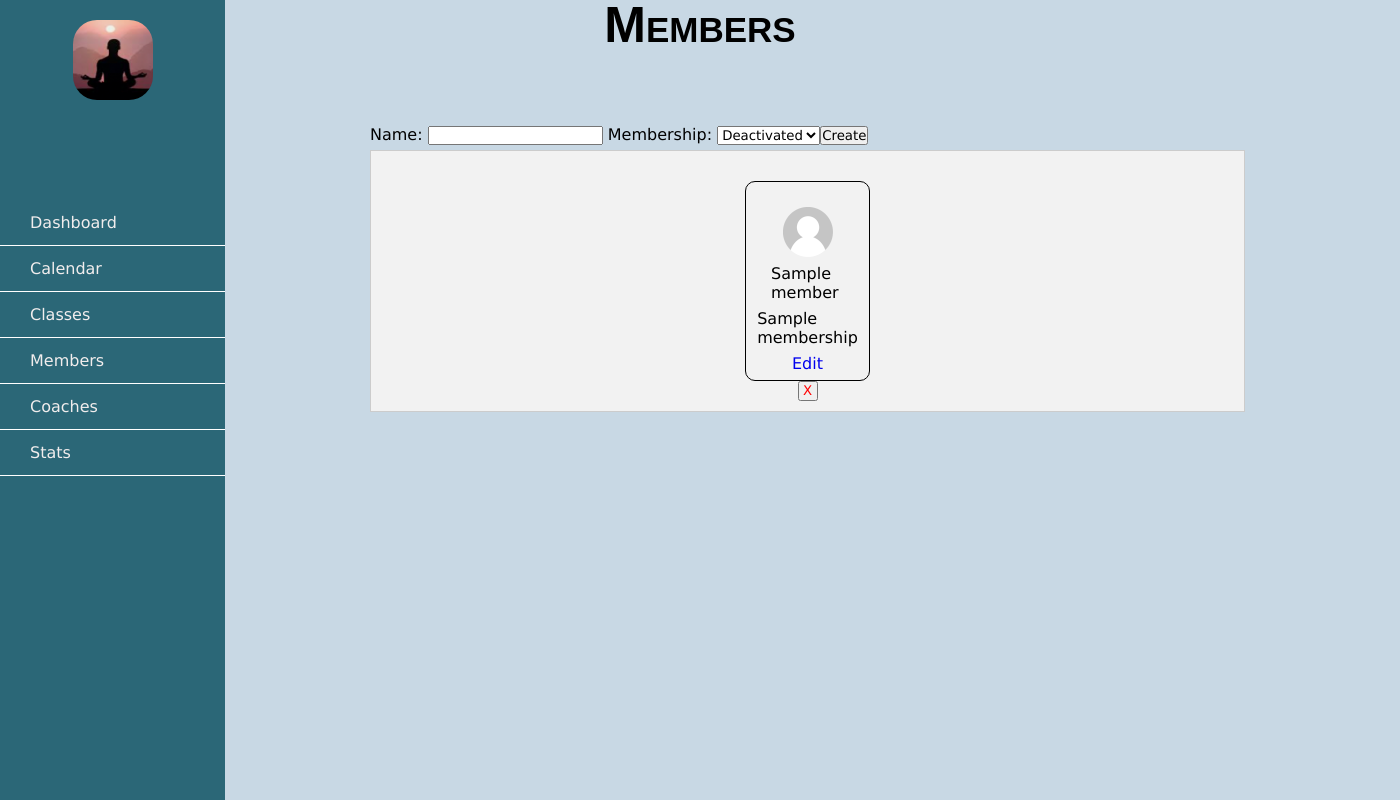
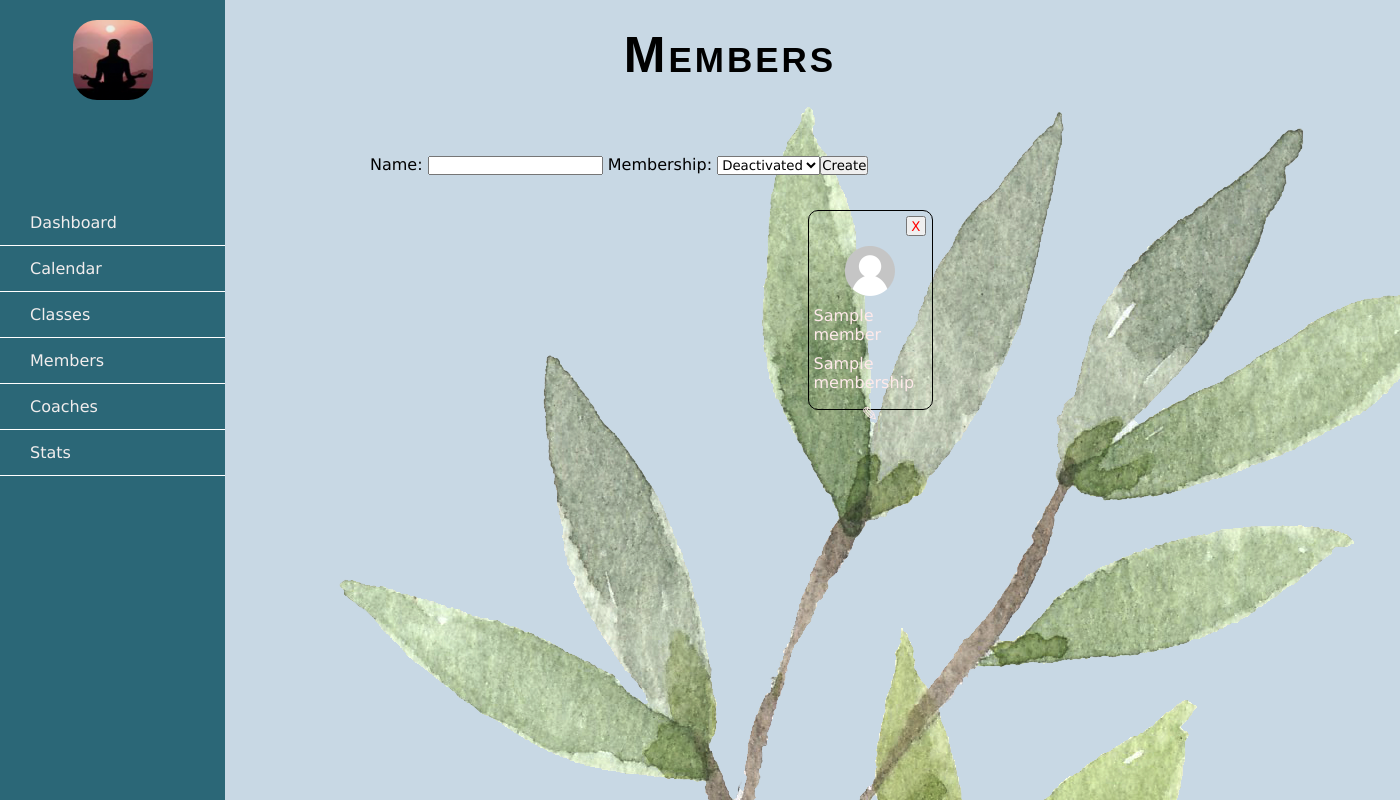
Before and after one commit to Nixon2223/Gym_Manager_Flask_Project, a Flask app: template gym_manager/templates/members/index.html in a window 1400 px wide. Run offline with Flask 2, Linux system fonts and the light colour scheme; the template is opened without the code that fills it: most values are stand-ins (such as "Sample title", 1, 10 or a date in 2020).

Commit message:
even more css

```diff
--- a/gym_manager/static/css/classes.css
+++ b/gym_manager/static/css/classes.css
@@ -3,16 +3,15 @@ h2 {
 }
 
 .content {
+    color: rgb(254, 234, 234);
     display: flex;
     justify-content: space-evenly;
     gap: 10px;
     flex-wrap: wrap;
     position: relative;
-    width:875px;
+    width:1000px;
     margin:100px 100px 100px 370px;
     padding:20px;
-    border:1px solid #cccccc;
-    background:#f2f2f2;
     height: auto;
 }
 
@@ -20,10 +19,11 @@ h2 {
     box-shadow: 0 4px 8px 0 rgba(0,0,0,0.2);
     transition: 0.3s;
     border-radius: 5px;
+    background-color: #2b6777;
 }
 
 .gym_class:hover {
-    box-shadow: 0 8px 30px 0 rgba(0,0,0,0.2);
+    box-shadow: 0 10px 30px 0 rgba(0,0,0,0.2);
   }
 
   .class_container {
@@ -36,15 +36,21 @@ padding: 2px 16px;
 }
 
 .delete {
+    float: right;
     color: red;
     height: 20px;
     width: 20px;
 }
 
 .class_img {
+    width: 190px;
     border-radius: 5px 5px 0 0;
 }
 
+.edit {
+    float: right;
+    color: rgb(254, 234, 234);
+}
 
 #capacity {width: 50px;}
 #coach {width:90px;}
--- a/gym_manager/static/css/coaches.css
+++ b/gym_manager/static/css/coaches.css
@@ -7,11 +7,9 @@ h2 {
     gap: 10px;
     flex-wrap: wrap;
     position: relative;
-    width:875px;
+    width:1000px;
     margin:100px 100px 100px 370px;
     padding:20px;
-    border:1px solid #cccccc;
-    background:#f2f2f2;
     height: auto;
 }
 
--- a/gym_manager/static/css/members.css
+++ b/gym_manager/static/css/members.css
@@ -1,5 +1,8 @@
 
 h2 {
+    padding-top: 30px;
+    margin-left: 60px;
+    letter-spacing: 3px;
     font: small-caps bold 50px/1 sans-serif;
     text-align:center;
 }
@@ -10,11 +13,9 @@ h2 {
     gap: 10px;
     flex-wrap: wrap;
     position: relative;
-    width:875px;
+    width:1000px;
     margin:100px 100px 100px 370px;
     padding:20px;
-    border:1px solid #cccccc;
-    background:#f2f2f2;
     height: auto;
 }
 
@@ -25,9 +26,9 @@ h2 {
     flex-direction: column;
     justify-content: start;
     align-items: center;
-    gap: 7px;
+    gap: 10px;
     margin: 10px;
-    padding: 25px;
+    padding: 5px;
     border-radius: 10px;
     border: 1px;
     border-style: groove;
@@ -53,3 +54,9 @@ h2 {
 #deactivated {
     background-color: thistle;
 }
+#standard {
+    background-color: rgb(61, 21, 61);
+}
+#premium {
+    background-color: rgb(94, 171, 122);
+}
--- a/gym_manager/static/css/style.css
+++ b/gym_manager/static/css/style.css
@@ -9,10 +9,12 @@
 }
 
 body{
+    background-image: url("/static/img/pngegg (2).png");
     background-color: #c8d8e4;
 }
 
 h1 {
+    letter-spacing: 3px;
     text-align: center;
 }
 
@@ -21,11 +23,9 @@ h1 {
     gap: 10px;
     flex-wrap: wrap;
     position: relative;
-    width:875px;
+    width:1000px;
     margin:100px 100px 100px 370px;
     padding:20px;
-    border:1px solid #cccccc;
-    background:#f2f2f2;
     height: auto;
 }
 
--- a/gym_manager/templates/gym_classes/index.html
+++ b/gym_manager/templates/gym_classes/index.html
@@ -36,13 +36,11 @@
 {% for gym_class in gym_classes %}
 
 <section class = "gym_class">
-    <img class = "class_img" src = "static/img/Screenshot 2021-12-13 at 10.52.38.png" width = 100%>
+    <img class = "class_img" src = "static/img/Screenshot 2021-12-14 at 23.39.18.png" width = 100%>
     <div class="class_container">
     <p>{{ gym_class.title }}</p>
-    <p>{{ gym_class.coach.name }}</p>
     <p>{{ gym_class.date }}</p>
-    <p>{{ gym_class.start_time }} - {{ gym_class.end_time }}</p>
-    <a href="/gym_classes/{{ gym_class.id }}/edit">Edit</a>
+    <a href="/gym_classes/{{ gym_class.id }}/edit" class = "edit">Edit</a>
     <form action="/gym_classes/{{ gym_class.id }}/delete" method="POST">
         <input class = "delete" type="submit" value="X">
     </form>
--- a/gym_manager/templates/members/index.html
+++ b/gym_manager/templates/members/index.html
@@ -23,13 +23,14 @@
 {% for member in members %}
 
 <section class = "member" id= "{{ member.membership }}">
+    <form action="/members/{{ member.id }}/delete" method="POST">&#160&#160&#160&#160&#160&#160&#160&#160&#160&#160&#160&#160&#160&#160&#160&#160&#160&#160
+        <input class = "delete" type="submit" value="X">
+    </form>
     <img class = "member_avatar" src = "static/img/PinClipart.com_playing-video-games-black_1486972.png">
     <p>{{ member.name }}</p>
     <p>{{ member.membership }}</p>
-    <a href="/members/{{ member.id }}/edit">Edit</a>
-    <form action="/members/{{ member.id }}/delete" method="POST">
-        <input class = "delete" type="submit" value="X">
-    </form>
+    <a href="/members/{{ member.id }}/edit" class ="edit"><span style='font-size:20px;'>&#9998;</span></a>
+
 </section>
 {% endfor %}
 </div>
```
Also changed, not shown: gym_manager/static/css/calendar.css (+6 -3 lines), gym_manager/templates/calendar/index.html (+9 -10 lines), gym_manager/static/img/Screenshot 2021-12-14 at 23.39.18.png (added), gym_manager/static/img/pngegg (2).png (added), gym_manager/static/img/pngegg.png (added).
